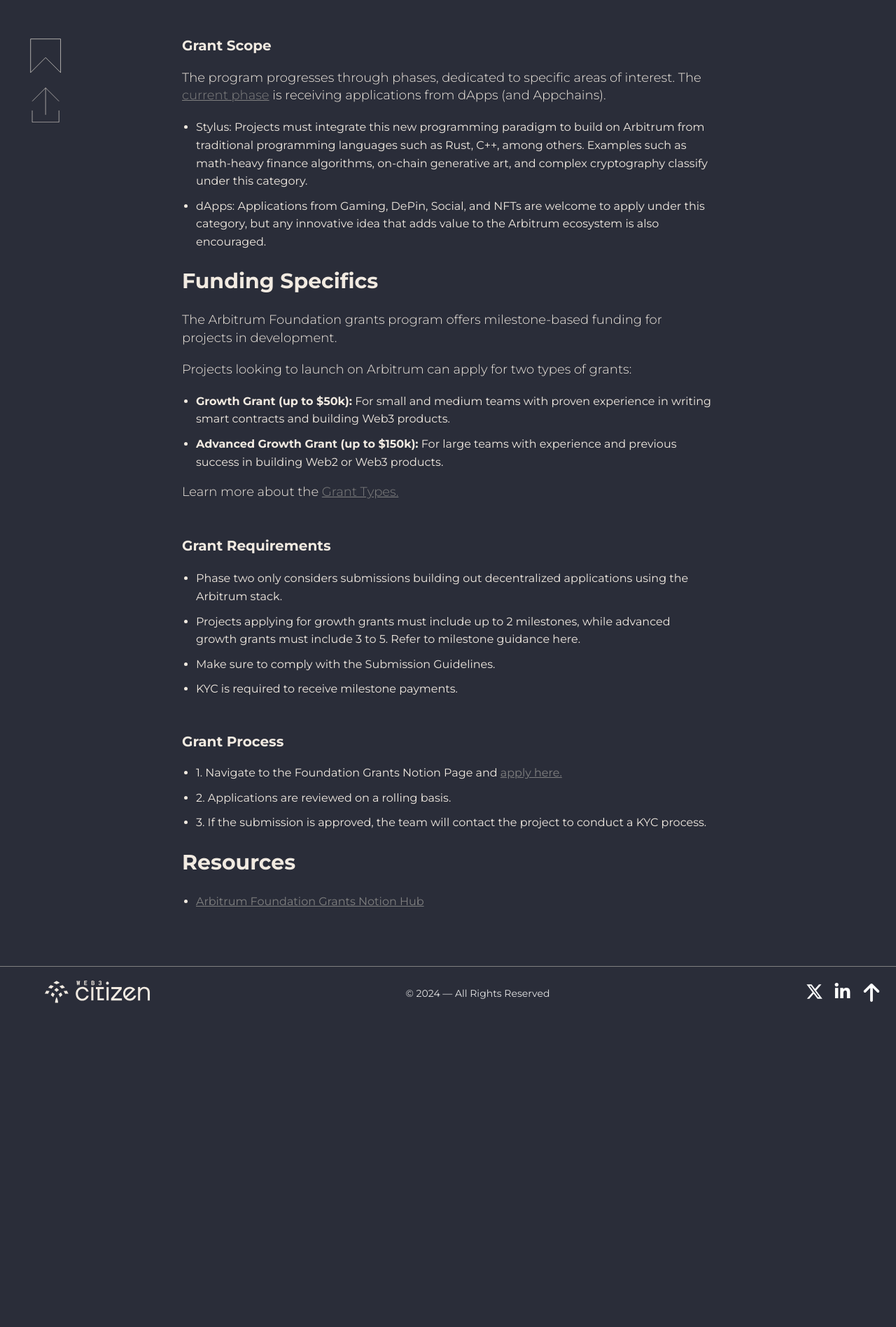
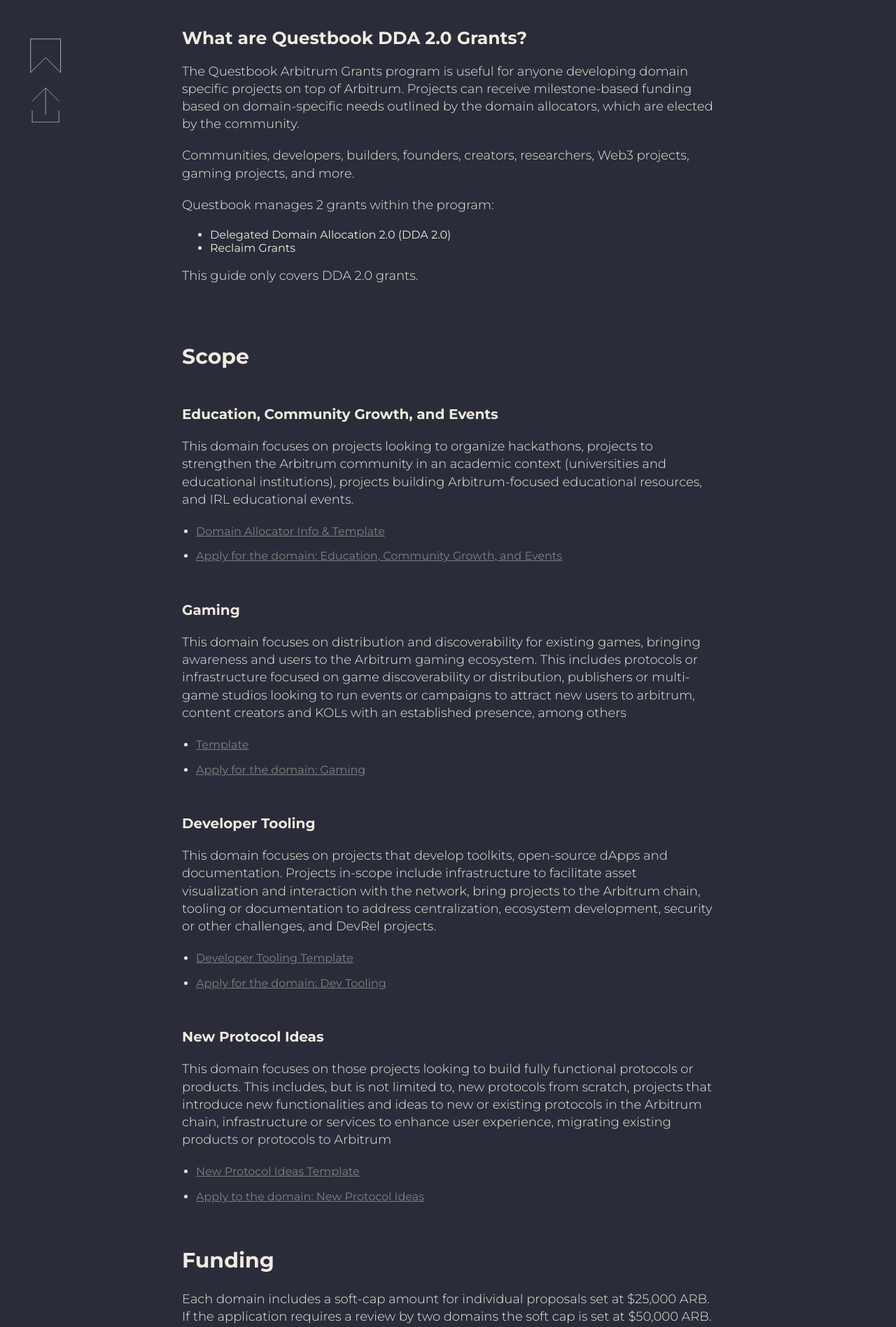
Before and after one commit to web3citizenxyz/web3citizen, a Next.js app: page /research/grants/arbitrum in a window 1280 px wide. Shown: the part 523-2420 px from the top of the page at 70% size. Before the commit the page ends 1981 px from the top, so only its background shows below. Built offline with nearby package versions, Linux system fonts and the light colour scheme.

Commit message:
arbitrum

```diff
--- a/src/app/research/grants/arbitrum/page.tsx
+++ b/src/app/research/grants/arbitrum/page.tsx
@@ -15,62 +15,101 @@
 
 
       <section className={styles.section}>
-        <h2>Arbitrum Foundation Grants</h2>
+      <h2>Arbitrum Questbook Grants</h2>
+      <br></br>
+      <img src="/images/questbook.svg" alt="Questbook" className={styles.benefitsImage} />
+       <br></br>
+       <br></br>
+       <h1 className={styles.subtitle}>What are Questbook DDA 2.0 Grants?</h1>
 
-        <p><strong>Timeline: </strong>Rolling Basis</p>
-        <p><strong>Grant Amount:</strong>Growth Grant receive up to $50k and Advanced Growth Grant up to $150k in ARB tokens.</p>
-    <p>The Foundation Grants Program is aimed at projects working in, assisting with, or supporting the Arbitrum ecosystem.</p>
-    <p>All grants issued aid in improving the adoption of Arbitrum chains, creating more robust technical structures, and building sustainable communities in the Arbitrum ecosystem.</p>
+    <p>The Questbook Arbitrum Grants program is useful for anyone developing domain specific projects on top of Arbitrum. Projects can receive milestone-based funding based on domain-specific needs outlined by the domain allocators, which are elected by the community.</p>
+    <p>Communities, developers, builders, founders, creators, researchers, Web3 projects, gaming projects, and more.</p>
+
+    <p> Questbook manages 2 grants within the program:</p>
+    <ul>
+      <li>Delegated Domain Allocation 2.0  (DDA 2.0)</li>
+      <li>Reclaim Grants</li>
+    </ul>
+    <p>This guide only covers DDA 2.0 grants.</p>
     </section>
 
+     <br></br>
+
+
     <section className={styles.section}>
-     <p className={styles.black}>Grant Scope</p>
-     <p>The program progresses through phases, dedicated to specific areas of interest. The <a href='https://www.notion.so/Current-Phase-Categories-a0108619966148b4a9189ecda1a59ef3?pvs=4' className={styles.a}>current phase</a> is receiving applications from dApps (and Appchains).</p>
+     <h1 > Scope</h1>
+     <p className={styles.black}>Education, Community Growth, and Events</p>
+     <p>This domain focuses on projects looking to organize hackathons, projects to strengthen the Arbitrum community in an academic context (universities and educational institutions), projects building Arbitrum-focused educational resources, and IRL educational events.</p>
+   <ul className={styles.list}>
+     <li><a href='https://www.notion.so/Domain-Allocator-info-0b00ff3a2ec4436f8fb5298c60c57b32?pvs=21' className={styles.a} target='_blank' >Domain Allocator Info & Template</a></li>
+     <li><a href='https://arbitrum.questbook.app/dashboard/?grantId=662f30eb1c1eb9145098a15e&chainId=10&role=community' className={styles.a} target='_blank' >Apply for the domain: Education, Community Growth, and Events
+</a></li>
+
+
+   </ul>
+   <p className={styles.black}>Gaming</p>
+   <p>This domain focuses on distribution and discoverability for existing games, bringing awareness and users to the Arbitrum gaming ecosystem. This includes protocols or infrastructure focused on game discoverability or distribution, publishers or multi-game studios looking to run events or campaigns to attract new users to arbitrum, content creators and KOLs with an established presence, among others</p>
 
    <ul className={styles.list}>
-     <li>Stylus: Projects must integrate this new programming paradigm to build on Arbitrum from traditional programming languages such as Rust, C++, among others. Examples such as math-heavy finance algorithms, on-chain generative art, and complex cryptography classify under this category.</li>
-
-   <li>dApps: Applications from Gaming, DePin, Social, and NFTs are welcome to apply under this category, but any innovative idea that adds value to the Arbitrum ecosystem is also encouraged.
-   </li>
-
+     <li><a href='https://docs.google.com/document/d/1UIQA_kGeLsXQOZsIiGaNzE35TRTbqXBl5JauNt4LECQ/edit#heading=h.ig7e612gb5vt' className={styles.a} target='_blank' >Template</a></li>
+     <li><a href='https://arbitrum.questbook.app/dashboard/?grantId=662f323d5488d5000f055e6d&chainId=10&role=community&proposalId=665dd4b0e497248ecfaabc68' className={styles.a} target='_blank' >Apply for the domain: Gaming</a></li>
    </ul>
 
-     <h1>Funding Specifics</h1>
-       <div>
 
-        <p>The Arbitrum Foundation grants program offers milestone-based funding for projects in development.</p>
-        <p>Projects looking to launch on Arbitrum can apply for two types of grants:</p>
+   <p className={styles.black}>Developer Tooling</p>
+   <p>This domain focuses on projects that develop toolkits, open-source dApps and documentation. Projects in-scope include infrastructure to facilitate asset visualization and interaction with the network, bring projects to the Arbitrum chain, tooling or documentation to address centralization, ecosystem development, security or other challenges, and DevRel projects.</p>
+
+   <ul className={styles.list}>
+     <li><a href='https://docs.google.com/document/d/144gTfeKKXOtPxMTEB9d73wELepJ9mNPjMJHjvCSy3uE/edit' className={styles.a} target='_blank' >Developer Tooling Template</a></li>
+     <li><a href='https://arbitrum.questbook.app/dashboard/?grantId=662f32a15488d5000f0562b3&chainId=10&role=community&proposalId=665d344e3bfd43a8c1f9f7a8' className={styles.a} target='_blank' >Apply for the domain: Dev Tooling</a></li>
+   </ul>
+   <p className={styles.black}>New Protocol Ideas</p>
+   <p>This domain focuses on those projects looking to build fully functional protocols or products. This includes, but is not limited to, new protocols from scratch, projects that introduce new functionalities and ideas to new or existing protocols in the Arbitrum chain, infrastructure or services to enhance user experience, migrating existing products or protocols to Arbitrum</p>
+
+   <ul className={styles.list}>
+     <li><a href='https://docs.google.com/document/d/120s88WVycDyP2pUfgcT0eE8ILuribuayHDnd5aeZxbM/edit#heading=h.4th1bgre9sv4' className={styles.a} target='_blank' >New Protocol Ideas Template</a></li>
+     <li><a href='https://arbitrum.questbook.app/dashboard/?grantId=662f31c25488d5000f055a54&chainId=10&role=community&proposalId=664d3a6257b1cedd43e8f540' className={styles.a} target='_blank' >Apply to the domain: New Protocol Ideas </a></li>
+   </ul>
+
+   <br></br>
+
+     <h1>Funding</h1>
+      <div>
+     <p>Each domain includes a soft-cap amount for individual proposals set at $25,000 ARB. If the application requires a review by two domains the soft cap is set at $50,000 ARB. </p>
+      </div>
 
 
-      <ul className={styles.list}>
-        <li><strong>Growth Grant (up to $50k):</strong> For small and medium teams with proven experience in writing smart contracts and building Web3 products.</li>
-        <li><strong>Advanced Growth Grant (up to $150k):</strong> For large teams with experience and previous success in building Web2 or Web3 products.</li>
-      </ul>
-      <p>Learn more about the <a href='https://www.notion.so/Grant-Tracks-b8d304453e804deba3a9abd058ed6daf?pvs=4' className={styles.a}>Grant Types.</a></p>
-</div>
-<p className={styles.black}>Grant Requirements</p>
+<br></br>
+<h1>Requirements</h1>
 
     <ol className={styles.list}>
-      <li>Phase two only considers submissions building out decentralized applications using the Arbitrum stack.</li>
-      <li>Projects applying for growth grants must include up to 2 milestones, while advanced growth grants must include 3 to 5. Refer to milestone guidance here.</li>
-      <li>Make sure to comply with the Submission Guidelines.</li>
-     <li>KYC is required to receive milestone payments.</li>
+      <li>Projects must include well-defined milestones. Each template includes milestone guidelines for each respective domain.</li>
+      <li>For the New Protocol Ideas domain allocator: If a new product is being built from scratch, planning for an audit is a requirement</li>
      </ol>
      </section>
+<br></br>
 
+      <h1 >Grant Process</h1>
 
-      <p className={styles.black}>Grant Process</p>
+    <h1 className={styles.subtitle}>Application</h1>
+      <ol className={styles.list}>
+      <p>1. Read the domains of DDA 2.0 to find where your project is eligible</p>
+      <p>2. Create and apply with a RFP Template following the links in the “Scope” section</p>
+    </ol>
+   <h1 className={styles.subtitle}>Review</h1>
+      <ol className={styles.list}>
+      <p>1. Upon review, you will be required to follow up on questions made by the team to clarify and complete your proposal if needed.</p>
+      <p>2. Wait for an answer in the Questbook Portal and follow up with advances.</p>
+    </ol>
+    <br></br>
+<section className={styles.section}>
 
-      <ol className={styles.list}>
-      <li>1. Navigate to the Foundation Grants Notion Page and <a href='https://esp.ethereum.foundation/applicants/small-grants' className={styles.a} target='_blank'>apply here.</a></li>
-      <li>2. Applications are reviewed on a rolling basis.</li>
-      <li>3. If the submission is approved, the team will contact the project to conduct a KYC process.</li>
-    </ol>
-
-<section className={styles.section}>
 <h1>Resources</h1>
    <ul className={styles.list}>
-    <li> <a className={styles.a} href="https://www.notion.so/53ad99f665d946adb58bf92e82438fd5?pvs=4" target="_blank" rel="noopener noreferrer">Arbitrum Foundation Grants Notion Hub</a> </li>
+   <li> <a className={styles.a} href="https://arbitrumfoundation.notion.site/Questbook-6b2d1486dce34ad1a48466340fe0aa89" target="_blank" rel="noopener noreferrer">Learn more: notion site</a> </li>
+   <li> <a className={styles.a} href="https://arbitrum.questbook.app/" target="_blank" rel="noopener noreferrer">Arbitrum Grants Portal</a> </li>
+   <li>If no domain fits your project, check out other <a className={styles.a} href="https://arbitrum.foundation/grants" target="_blank" rel="noopener noreferrer"> Arbitrum Grant Opportunities</a> </li>
+
 </ul>
      </section>
 
--- a/src/app/research/grants/page.tsx
+++ b/src/app/research/grants/page.tsx
@@ -14,7 +14,9 @@
  /* { title: <>Celo<br />RetroPGF</>, href: "/research/grants/celo", category: "Active" },*/
  { title: <>Aleo<br />Blueprint Grants</>, href: "/research/grants/aleo-blueprint", category: ["Active", "Other"] },
  { title: <>Aleo<br /> Launch Grants</>, href: "/research/grants/aleo-launch", category: ["Active", "Development", "Other", "DApps & tooling"] },
- { title: <>Base<br /> Builder Grants</>, href: "/research/grants/base", category:["Active", "DApps & tooling"]  },
+ { title: <>Arbitrum<br />Questbook Grants</>, href: "/research/grants/arbitrum", category: ["Active", "Other", "DApps & tooling"] },
+
+{ title: <>Base<br /> Builder Grants</>, href: "/research/grants/base", category:["Active", "DApps & tooling"]  },
  { title: <>Decentraland<br /> Grants Program</>, href: "/research/grants/decentraland", category: ["Active", "Development", "Other", "Community"]  },
  { title: <>Ecosystem<br /> Support Program</>, href: "/research/grants/ecosystem", category:["Active", "Development", "Other", "DApps & tooling", "Community"] },
  { title: <>ENS<br />Small Grants</>,  href: "/research/grants/ens",  category: [ "Development", "Other", "Community"] },
```
Also changed, not shown: public/images/questbook.svg (added).
